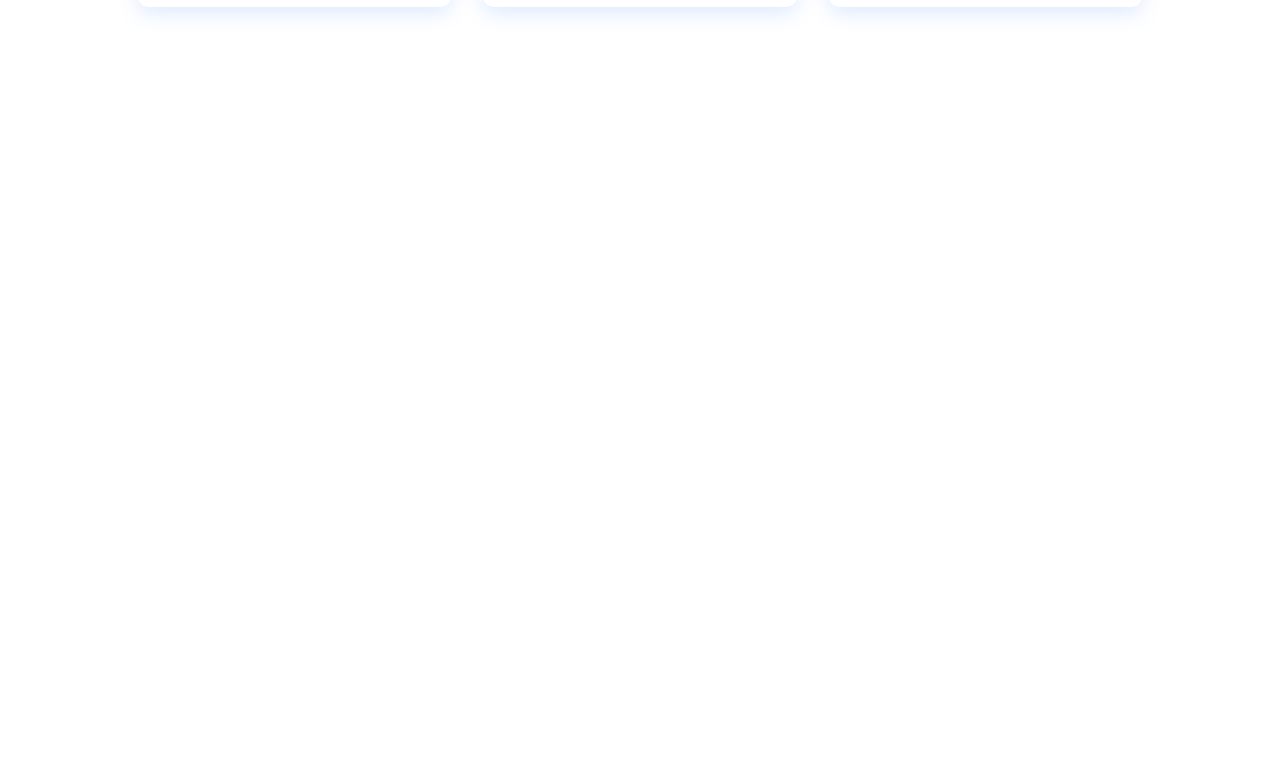
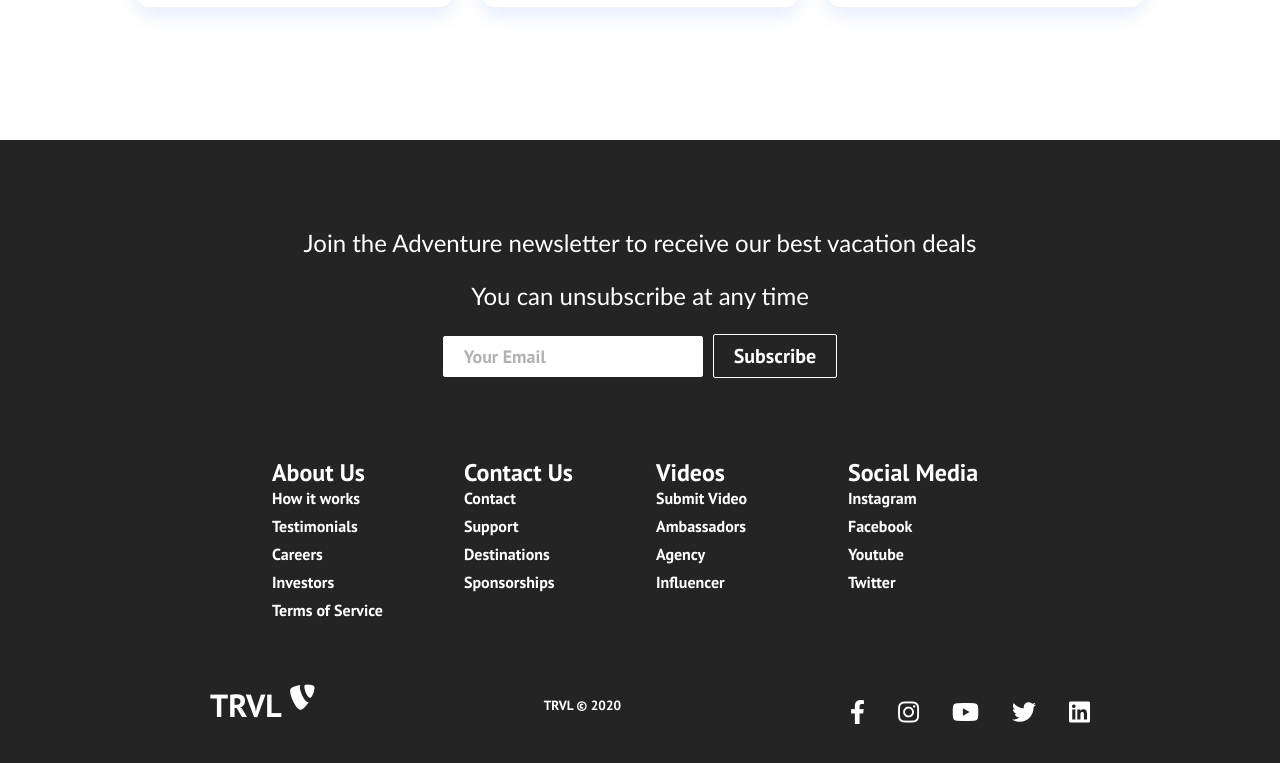
Before and after one commit to MuchiriAndrew/Front-End-Projects, a React (Create React App) app in the folder adventure awaits/: page / in a window 1280 px wide. Shown: the part 1785-2548 px from the top of the page. Before the commit the page ends 1925 px from the top, so only its background shows below. Built offline with nearby package versions, Linux system fonts and the light colour scheme.

Commit message:
footer complete

```diff
--- a/adventure awaits/src/App.js
+++ b/adventure awaits/src/App.js
@@ -3,6 +3,10 @@
 import {BrowserRouter as Router, Switch, Route} from 'react-router-dom'
 import './App.css'
 import Home from './components/pages/Home'
+import SignUp from './components/pages/SignUp';
+import Services from './components/pages/Services';
+import Products from './components/pages/Products';
+
 
 function App() {
   return(
@@ -10,8 +14,10 @@
     <Router>
       <Navbar />
         <Switch>
-          <Route path = '/' exact component =
-           {Home} />
+          <Route path = '/' exact component ={Home} />
+           <Route path = '/services' component ={Services} />
+           <Route path = '/sign-up' component ={SignUp} />
+           <Route path = '/products' component ={Products} />
         </Switch>
     </Router>
    </>
--- /dev/null
+++ b/adventure awaits/src/components/Footer.css
@@ -0,0 +1,157 @@
+.footer-container {
+    background-color: #242424;
+    padding: 4rem 0 2rem 0;
+    display: flex;
+    flex-direction: column;
+    justify-content: center;
+    align-items: center;
+}
+
+.footer-subscription {
+    display: flex;
+    flex-direction: column;
+    justify-content: center;
+    align-items: center;
+    text-align: center;
+    margin-bottom: 24px;
+    padding: 24px;
+    color: #fff;
+}
+
+.footer-subscription >p {
+    font-family: 'Trebuchet MS', 'Lucida Sans Unicode', 'Lucida Grande', 'Lucida Sans', Arial, sans-serif;
+}
+
+.footer-subscription >p {
+ margin-bottom: 24px;
+ font-size: 24px;
+}
+
+.footer-subscription-text{
+    margin-bottom: 24px;
+    font-size: 20px;
+}
+
+.footer-input {
+    padding: 8px 20px;
+    border-radius: 2px;
+    margin-right: 10px;
+    outline: none;
+    border: none;
+    font-size: 18px;
+    margin-bottom: 16px;
+    border: 1px solid #fff;
+}
+
+.footer-links {
+   width: 100%;
+   max-width: 1000px;
+   display: flex;
+   justify-content: center;
+}
+
+.footer-link-wrapper {
+    display: flex;
+}
+
+.footer-link-items {
+    display: flex;
+    flex-direction: column;
+    align-items: flex-start;
+    margin: 16px;
+    text-align: left;
+    width: 160px;
+    box-sizing: border-box;
+}
+
+.footer-link-item h2 {
+    margin-bottom: 16px;
+}
+
+.footer-link-items > h2 {
+    color: #fff;
+}
+
+.footer-link-items a {
+    color: #fff;
+    text-decoration: none;
+    margin-bottom: 8px;
+}
+
+.footer-link-items a:hover {
+    color: #e9e9e9;
+    transition: 0.3s ease-out;
+}
+
+.footer-email-form {
+    margin-bottom: 32px;
+}
+
+.footer-input::placeholder {
+    color: #b1b1b1;
+}
+
+.social-icon-link {
+    color: #fff;
+    font-size: 24px;
+}
+
+.social-media {
+    max-width: 1000px;
+    width: 100%;
+}
+
+.social-media-wrap {
+    display: flex;
+    justify-content: space-between;
+    align-items: center;
+    width: 90%;
+    max-width: 1000px ;
+    margin: 40px auto 0 auto;
+}
+
+.social-icons {
+    display: flex;
+    justify-content: space-between;
+    align-items: center;
+    width: 240px;
+}
+
+.social-logo {
+    color: #fff;
+    justify-self: start;
+    margin-left: 20px;
+    cursor: pointer;
+    text-decoration: none;
+    font-size: 2rem;
+    display: flex;
+    align-self: center;
+    margin-bottom: 16px;
+}
+
+.website-rights {
+    color: #fff;
+    margin-bottom: 16px;
+}
+
+@media screen and (max-width: 820px) {
+    .footer-links{
+        padding-top: 2rem;
+    }
+
+    .footer-input {
+        width: 100%;
+    }
+
+    .btn {
+        width: 100%;
+    }
+
+    .footer-link-wrapper {
+        flex-direction: column;
+    }
+
+    .social-media-wrap {
+        flex-direction: column;
+    }
+}
--- /dev/null
+++ b/adventure awaits/src/components/Footer.js
@@ -0,0 +1,133 @@
+import React from 'react'
+import { Button } from './Button'
+import './Footer.css'
+import { Link } from 'react-router-dom'
+function Footer() {
+  return (
+<div className='footer-container'>
+        <section className="footer-subscription">
+            <p className="footer-subscription-heading">
+                Join the Adventure newsletter to receive our best vacation deals
+            </p>
+
+            <p className="footer-subscription-text">
+                You can unsubscribe at any time
+            </p>
+
+            <div className="input-areas">
+                <form>
+                    <input type="email" name="email" placeholder='Your Email' className="footer-input"/>
+
+                    <Button buttonStyle='btn--outline'>Subscribe</Button>
+                </form>
+            </div>
+        </section>
+
+    <div class='footer-links'>
+
+        <div className='footer-link-wrapper'>
+          <div class='footer-link-items'>
+            <h2>About Us</h2>
+            <Link to='/sign-up'>How it works</Link>
+            <Link to='/'>Testimonials</Link>
+            <Link to='/'>Careers</Link>
+            <Link to='/'>Investors</Link>
+            <Link to='/'>Terms of Service</Link>
+          </div>
+          <div class='footer-link-items'>
+            <h2>Contact Us</h2>
+            <Link to='/'>Contact</Link>
+            <Link to='/'>Support</Link>
+            <Link to='/'>Destinations</Link>
+            <Link to='/'>Sponsorships</Link>
+          </div>
+        </div>
+
+
+        <div className='footer-link-wrapper'>
+          <div class='footer-link-items'>
+            <h2>Videos</h2>
+            <Link to='/'>Submit Video</Link>
+            <Link to='/'>Ambassadors</Link>
+            <Link to='/'>Agency</Link>
+            <Link to='/'>Influencer</Link>
+          </div>
+          <div class='footer-link-items'>
+            <h2>Social Media</h2>
+            <Link to='/'>Instagram</Link>
+            <Link to='/'>Facebook</Link>
+            <Link to='/'>Youtube</Link>
+            <Link to='/'>Twitter</Link>
+          </div>
+        </div>
+    </div>
+
+    <section class='social-media'>
+        <div class='social-media-wrap'>
+
+          <div class='footer-logo'>
+            <Link to='/' className='social-logo'>
+              TRVL
+              <i class='fab fa-typo3' />
+            </Link>
+          </div>
+
+          <small class='website-rights'>TRVL © 2020</small>
+
+          <div class='social-icons'>
+            <Link
+              class='social-icon-link facebook'
+              to='/'
+              target='_blank'
+              aria-label='Facebook'
+            >
+              <i class='fab fa-facebook-f' />
+            </Link>
+
+            <Link
+              class='social-icon-link instagram'
+              to='/'
+              target='_blank'
+              aria-label='Instagram'
+            >
+              <i class='fab fa-instagram' />
+            </Link>
+
+            <Link
+              class='social-icon-link youtube'
+              to='/'
+              target='_blank'
+              aria-label='Youtube'
+            >
+              <i class='fab fa-youtube' />
+            </Link>
+
+            <Link
+              class='social-icon-link twitter'
+              to='/'
+              target='_blank'
+              aria-label='Twitter'
+            >
+              <i class='fab fa-twitter' />
+            </Link>
+
+            <Link
+              class='social-icon-link twitter'
+              to='/'
+              target='_blank'
+              aria-label='LinkedIn'
+            >
+              <i class='fab fa-linkedin' />
+            </Link>
+
+          </div>
+        </div>
+      </section>
+
+
+
+</div>
+  );
+}
+
+export default Footer
--- a/adventure awaits/src/components/HeroSection.js
+++ b/adventure awaits/src/components/HeroSection.js
@@ -7,9 +7,9 @@
   return (
     <div className='hero-container'>
 
-         <video src="\videos\video-2.mp4"autoPlay loop muted/>
+         <video src="\videos\video-1.mp4"autoPlay loop muted/>
         <h1>ADVENTURE AWAITS</h1>
-        <p>What Are You Waiting For</p>
+        <p>What Are You Waiting For ?</p>
         <div className='hero-btns'>
 
             <Button className='btns' buttonStyle='btn--outline' buttonSize='btn--large'>
--- a/adventure awaits/src/components/pages/Home.js
+++ b/adventure awaits/src/components/pages/Home.js
@@ -2,12 +2,14 @@
 import '../../App.css'
 import HeroSection from '../HeroSection'
 import Cards from '../Cards';
+import Footer from '../Footer';
 
 function Home() {
     return(
         <>
         <HeroSection />
         <Cards />
+        <Footer />
         </>
     )
 }
--- /dev/null
+++ b/adventure awaits/src/components/pages/Products.js
@@ -0,0 +1,8 @@
+import React from 'react'
+import '../../App.css'
+
+export default function Products() {
+
+    return <h1 className="products">PRODUCTS</h1>
+
+}
--- /dev/null
+++ b/adventure awaits/src/components/pages/Services.js
@@ -0,0 +1,8 @@
+import React from 'react'
+import '../../App.css'
+
+export default function Services() {
+
+    return <h1 className="services">SERVICES</h1>
+
+}
--- /dev/null
+++ b/adventure awaits/src/components/pages/SignUp.js
@@ -0,0 +1,8 @@
+import React from 'react'
+import '../../App.css'
+
+export default function SignUp() {
+
+    return <h1 className="sign-up">SIGN UP</h1>
+
+}
```
